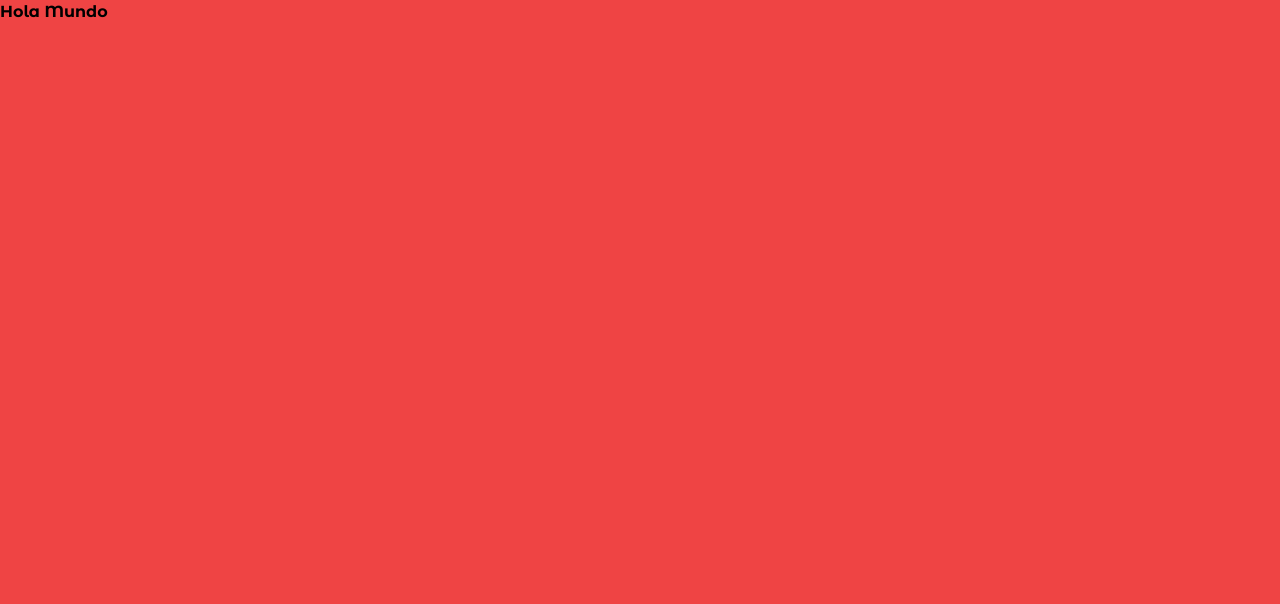
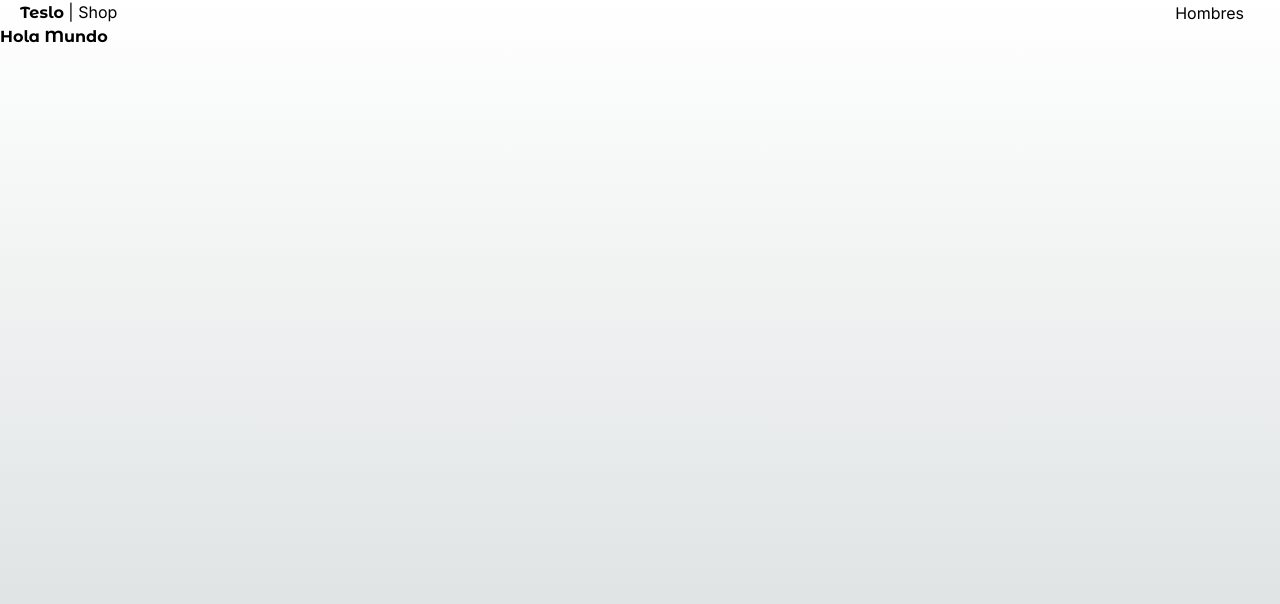
Before and after one commit to gergg90/teslo-shop-clon, a Next.js app: page / in a window 1280 px wide. Shown: the top 604 px of the page. Built offline with nearby package versions, Linux system fonts and the light colour scheme.

Commit message:
making menu nav

```diff
--- a/src/app/(shop)/layout.tsx
+++ b/src/app/(shop)/layout.tsx
@@ -1,7 +1,13 @@
-import React from "react";
+import TopMenu from "@/components/ui/top-menu/TopMenu";
 
 const ShopLayout = ({ children }: Readonly<{ children: React.ReactNode }>) => {
-  return <main className="min-h-screen bg-red-500">{children}</main>;
+  return (
+    <main className="min-h-screen ">
+      <TopMenu />
+
+      {children}
+    </main>
+  );
 };
 
 export default ShopLayout;
--- a/src/components/index.ts
+++ b/src/components/index.ts
@@ -0,0 +1 @@
+export * from "./ui/top-menu/TopMenu";
--- /dev/null
+++ b/src/components/ui/top-menu/TopMenu.tsx
@@ -0,0 +1,28 @@
+import { titleFont } from "@/config/fonts";
+import Link from "next/link";
+
+function TopMenu() {
+  return (
+    <nav className="flex px-5 justify-between items-center w-full">
+      <div>
+        <Link href="/">
+          <span className={`${titleFont.className} antialiased font-bold`}>
+            Teslo
+          </span>
+          <span> | Shop</span>
+        </Link>
+      </div>
+
+      <div className="">
+        <Link
+          className="m-2 p-2 rounded-md transition-all hover:bg-gray-300"
+          href="/category/men"
+        >
+          Hombres
+        </Link>
+      </div>
+    </nav>
+  );
+}
+
+export default TopMenu;
```
Also changed, not shown: package.json (+5 -4 lines), 1 other file (tests, documents, lock files or other folders).
